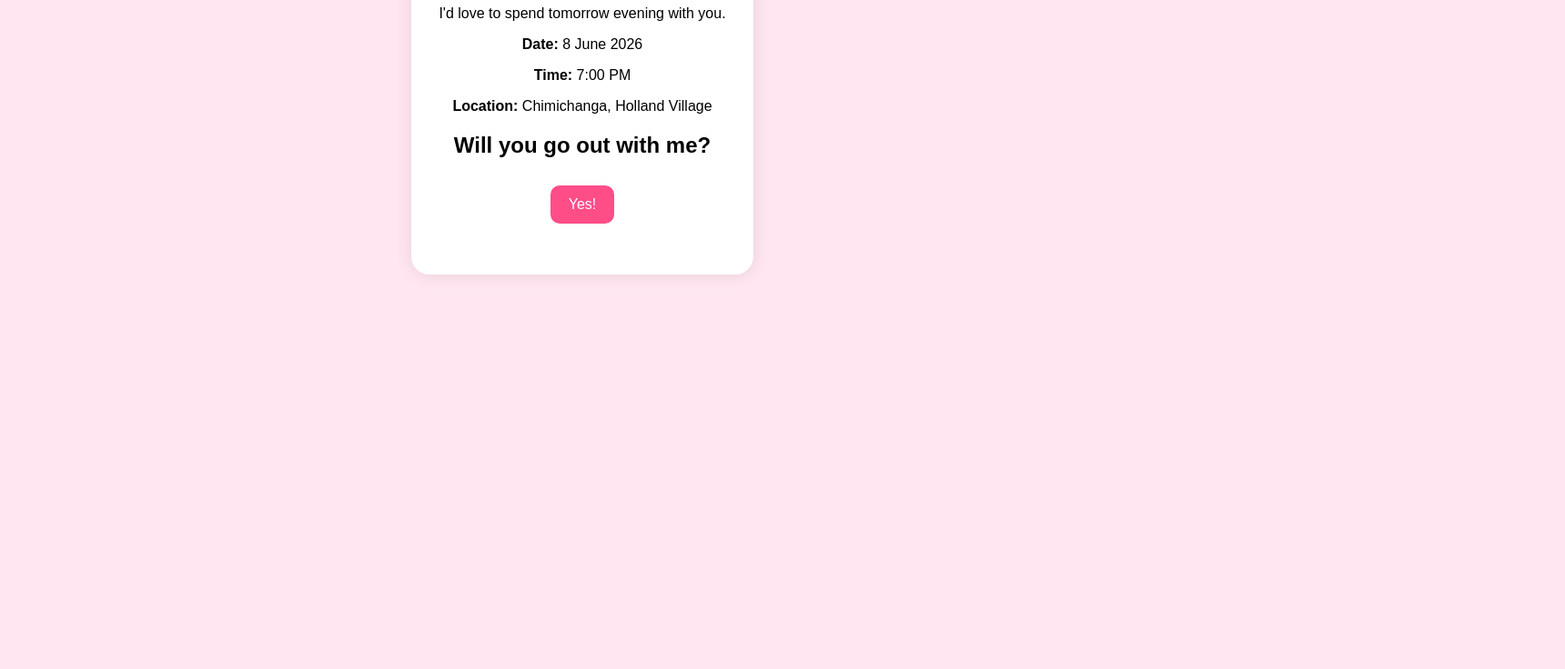
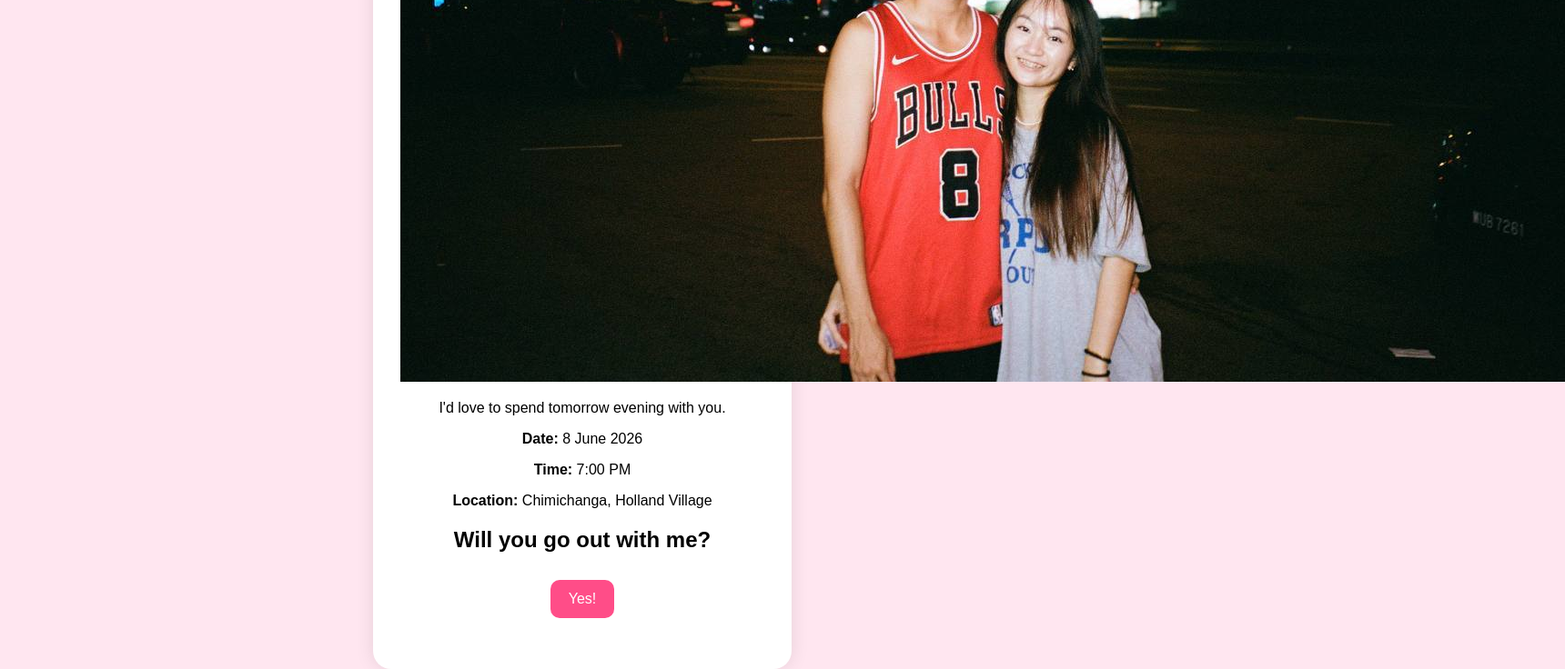
Before and after one commit to dylanchuathenoob/Monthsary, a plain HTML site: page index.html in a window 1280 px wide. Shown: the part 301-1037 px from the top of the page at 91% size, 1720 px wide, since content can reach past the window. Before the commit the page ends 800 px from the top, so only its background shows below. Drawn offline with Linux system fonts and the light colour scheme.

Commit message:
Update index.html

```diff
--- a/index.html
+++ b/index.html
@@ -38,7 +38,7 @@ color:white;
 
 <div class="card">
 <h1>Hii cutiee</h1>
-
+<img src="us.jpg" class="photo">
 <p>I'd love to spend tomorrow evening with you.</p>
 
 <p><strong>Date:</strong> 8 June 2026</p>
```
